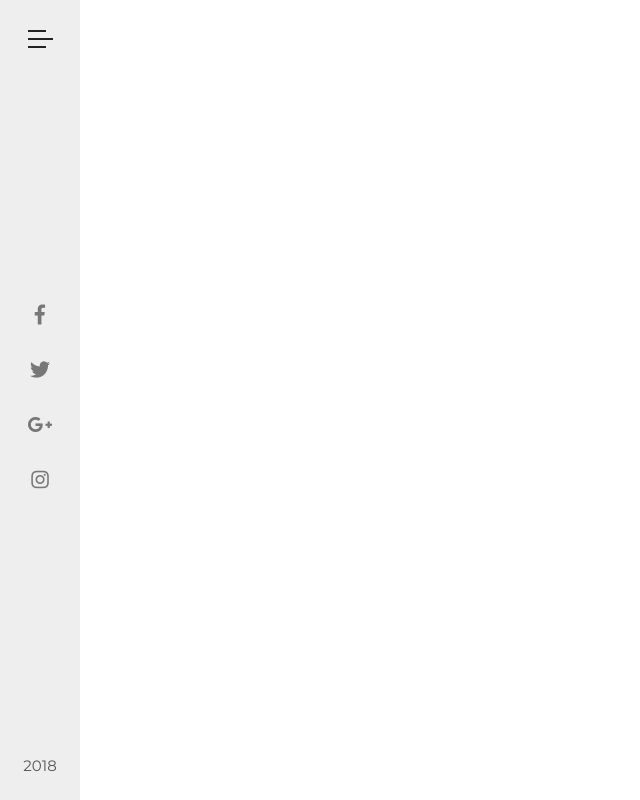
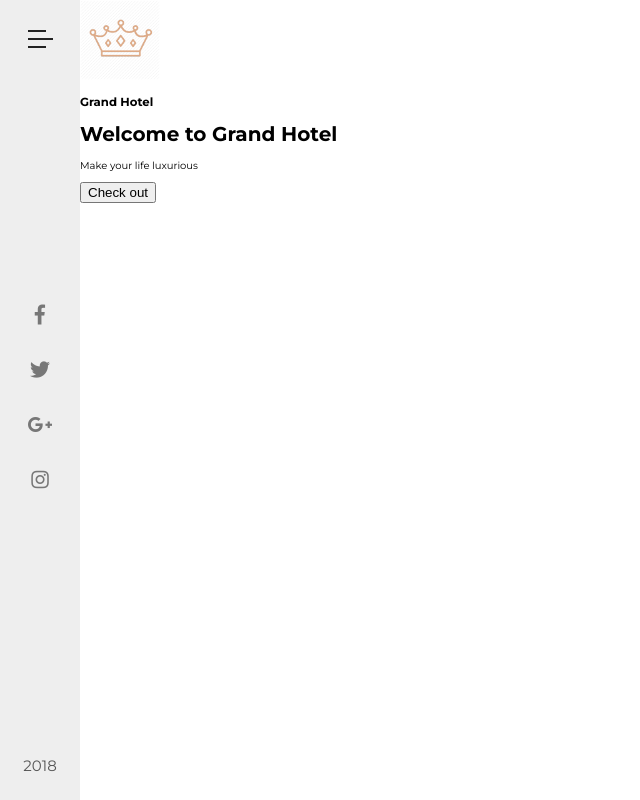
Before and after one commit to Jeffrey-A/eduonix-js-degree, a plain HTML site: page Hotel Website/index.html in a window 1280 px wide. Shown: the whole page, without its empty margins (0-640 px from the left). Drawn offline with Linux system fonts and the light colour scheme.

Commit message:
feat: create header markup

```diff
--- a/Hotel Website/css/style.css
+++ b/Hotel Website/css/style.css
@@ -212,7 +212,14 @@ body {
     transform: rotate(405deg) translate(-5px, -6px);
     width: 2.5rem;
 }
+/* end of navigation */
+/* end of navbar */
 
-/* end of navigation */
+/* header */
+.header {
+    margin-left: 8rem;
+}
 
-/* end of navbar */
+
+
+/* end of header */
--- a/Hotel Website/index.html
+++ b/Hotel Website/index.html
@@ -25,7 +25,7 @@
   <body>
     <!-- navbar -->
     <div class="navbar">
-      <input type="checkbox" class="checkbox" id="click" hidden>
+      <input type="checkbox" class="checkbox" id="click" hidden />
 
       <!-- sidebar -->
       <div class="sidebar">
@@ -36,7 +36,6 @@
             <div class="line line-3"></div>
           </div>
         </label>
-
 
         <ul class="social-icon-list">
           <li>
@@ -111,5 +110,26 @@
       </nav>
     </div>
     <!-- end of navbar -->
+
+    <!-- header -->
+
+    <header class="header">
+      <div class="brand">
+
+        <div>
+          <img src="img/crown.png" width="80" />
+        </div>
+
+        <h3 class="hotel-heading">Grand Hotel</h3>
+      </div>
+
+      <div class="banner">
+        <h1 class="banner-heading">Welcome to Grand Hotel</h1>
+        <p class="banner-paragraph">Make your life luxurious</p>
+        <button class="banner-button">Check out</button>
+      </div>
+    </header>
+
+    <!-- end of header -->
   </body>
 </html>
```
